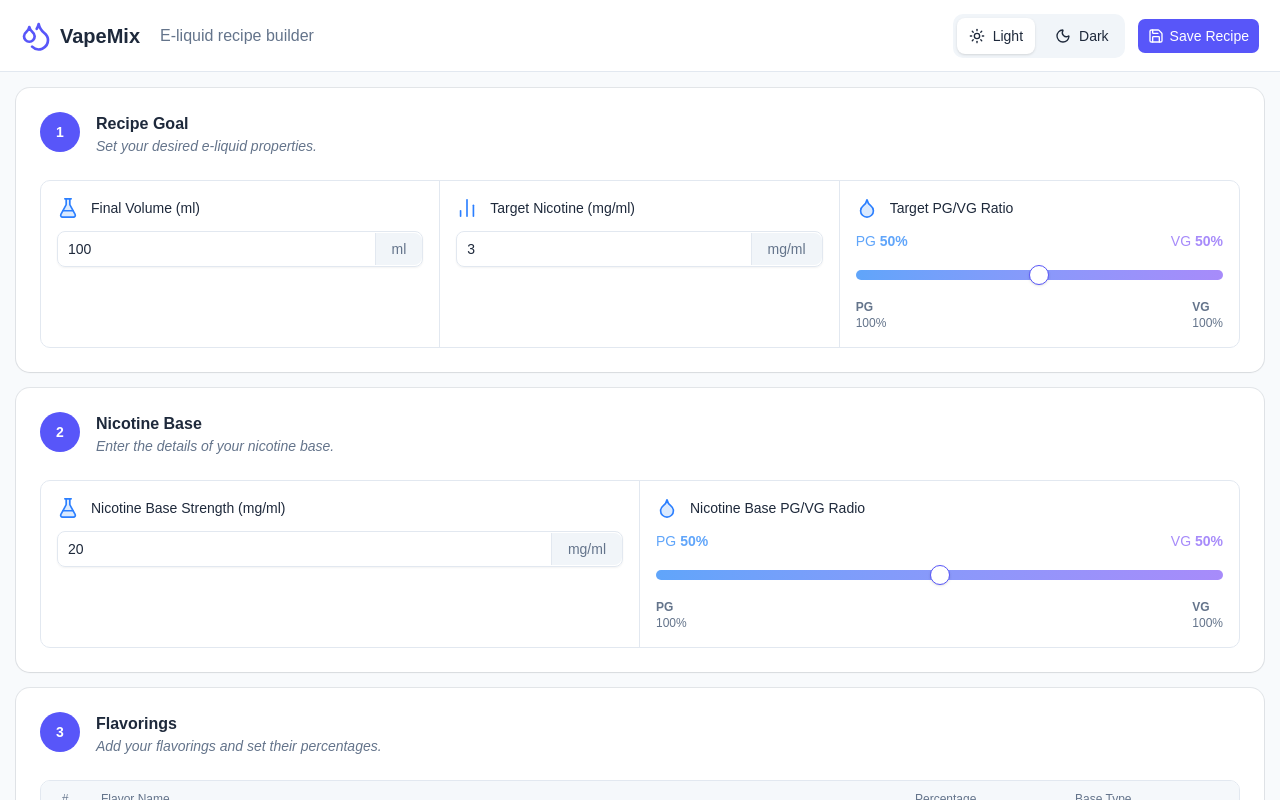
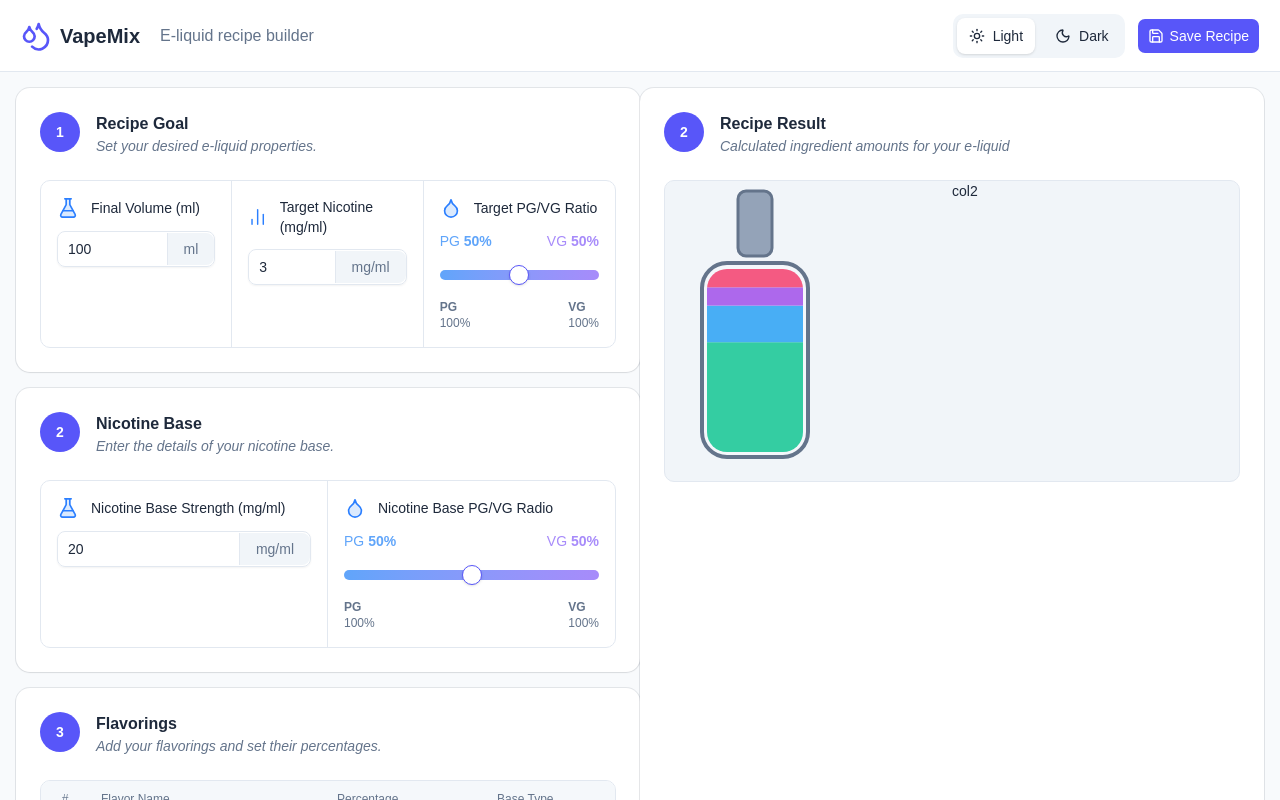
Before and after one commit to Sooheil/VapeMix, a React (Vite) app: page / in a window 1280 px wide. Shown: the top 800 px of the page. Built offline with nearby package versions, Linux system fonts and the light colour scheme.

Commit message:
add the recipe bottle

```diff
--- a/src/App.tsx
+++ b/src/App.tsx
@@ -1,6 +1,7 @@
 import { Header } from "@/components/header"
 import { ThemeContext, useThemeState } from "@/features/theme"
 import { RecipeForm } from "./features/recipe/components/recipeForm/RecipeForm"
+import { RecipeResult } from "./features/recipe/components/recipeResult/RecipeResult"
 
 export function App() {
   const themeState = useThemeState()
@@ -8,8 +9,9 @@ export function App() {
   return (
     <ThemeContext.Provider value={themeState}>
       <Header />
-      <div className="m-4">
+      <div className="m-4 grid grid-cols-2">
         <RecipeForm />
+        <RecipeResult />
       </div>
     </ThemeContext.Provider>
   )
--- /dev/null
+++ b/src/features/recipe/components/recipeResult/RecipeResult.tsx
@@ -0,0 +1,36 @@
+import { Card, CardContent, CardSectionHeader } from "@/components"
+import { RecipeBottle } from "./components/recipeBottle/RecipeBottle"
+
+export const RecipeResult = () => {
+  const ingredients = [
+    { id: "vg", name: "VG", volume: 60, color: "#34CDA2" },
+    { id: "pg", name: "PG", volume: 20, color: "#48AEF5" },
+    {
+      id: "flavorings",
+      name: "Flavorings",
+      volume: 10,
+      color: "#AD68EC",
+    },
+    {
+      id: "nicotine",
+      name: "Nicotine Base",
+      volume: 10,
+      color: "#F45A82",
+    },
+  ]
+  return (
+    <Card>
+      <CardSectionHeader
+        number={2}
+        header="Recipe Result"
+        description="Calculated ingredient amounts for your e-liquid"
+      />
+      <CardContent>
+        <div className="grid min-h-48 grid-cols-2 rounded-lg border bg-muted">
+          <RecipeBottle totalVolume={100} ingredients={ingredients} />{" "}
+          <div>col2</div>
+        </div>
+      </CardContent>
+    </Card>
+  )
+}
--- /dev/null
+++ b/src/features/recipe/components/recipeResult/components/recipeBottle/RecipeBottle.tsx
@@ -0,0 +1,99 @@
+import type { RecipeBottleProps } from "./RecipeBottle.types"
+
+export const RecipeBottle = ({
+  totalVolume,
+  ingredients,
+}: RecipeBottleProps) => {
+  const bottleHeight = 183
+  const bottleBottom = 271
+
+  const isValid =
+    Number.isFinite(totalVolume) &&
+    totalVolume > 0 &&
+    ingredients.every(
+      (ingredient) =>
+        Number.isFinite(ingredient.volume) && ingredient.volume >= 0
+    ) &&
+    ingredients.reduce((sum, ingredient) => sum + ingredient.volume, 0) <=
+      totalVolume
+
+  return (
+    <svg
+      viewBox="0 0 180 300"
+      className="h-75 w-auto"
+      xmlns="http://www.w3.org/2000/svg"
+      role="img"
+      aria-label="Recipe ingredient composition"
+    >
+      <defs>
+        <clipPath id="bottle-liquid">
+          <rect x="42" y="88" width="96" height="183" rx="20" />
+        </clipPath>
+      </defs>
+
+      {/* Bottle cap */}
+      <rect
+        x="73"
+        y="10"
+        width="34"
+        height="65"
+        rx="8"
+        fill="#94A3B8"
+        stroke="#64748B"
+        strokeWidth="3"
+      />
+
+      {/* Bottle body */}
+      <rect
+        x="37"
+        y="82"
+        width="106"
+        height="194"
+        rx="25"
+        fill="#F8FAFC"
+        fillOpacity="0.4"
+      />
+
+      {/* Liquid layers */}
+      {isValid && (
+        <g clipPath="url(#bottle-liquid)">
+          {ingredients.map((ingredient, index) => {
+            const previousVolume = ingredients
+              .slice(0, index)
+              .reduce((sum, item) => sum + item.volume, 0)
+
+            const layerHeight = (ingredient.volume / totalVolume) * bottleHeight
+
+            const layerY =
+              bottleBottom -
+              ((previousVolume + ingredient.volume) / totalVolume) *
+                bottleHeight
+
+            return (
+              <rect
+                key={ingredient.id}
+                x="42"
+                y={layerY}
+                width="96"
+                height={layerHeight}
+                fill={ingredient.color}
+              />
+            )
+          })}
+        </g>
+      )}
+
+      {/* Bottle outline */}
+      <rect
+        x="37"
+        y="82"
+        width="106"
+        height="194"
+        rx="25"
+        fill="none"
+        stroke="#64748B"
+        strokeWidth="4"
+      />
+    </svg>
+  )
+}
```
Also changed, not shown: src/features/recipe/components/recipeResult/components/recipeBottle/RecipeBottle.types.ts (added, +11 -0 lines).
